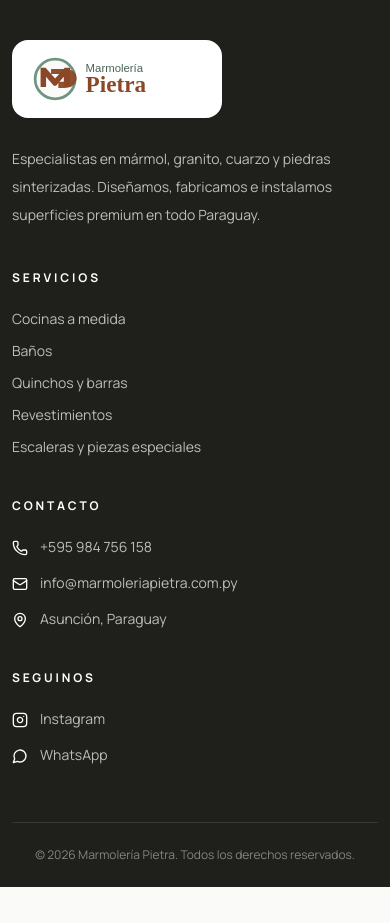
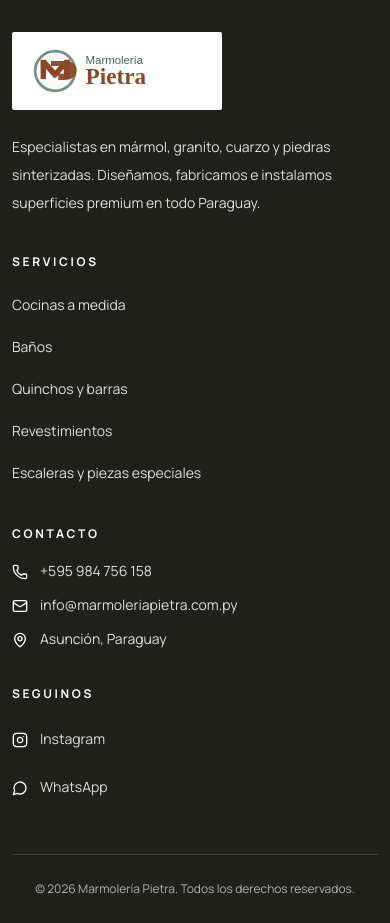
Before and after one commit to equantum-py/Marmoler-a-Pietra, a Next.js app: page / in a window 390 px wide. Shown: the part 3860-4783 px from the top of the page. Before the commit the page ends 4747 px from the top, so only its background shows below. Built offline with nearby package versions, Linux system fonts and the light colour scheme; no server answers; the database is empty.

Commit message:
fix: improve footer mobile links and accessibility

```diff
--- a/sections/footer.tsx
+++ b/sections/footer.tsx
@@ -3,11 +3,11 @@ import { Instagram, Mail, MapPin, MessageCircle, Phone } from 'lucide-react';
 import { getPublicSiteSettings } from '@/lib/site/public-settings';
 
 const serviceLinks = [
-  { label: 'Cocinas a medida', href: '/#categorias' },
-  { label: 'Baños', href: '/#categorias' },
-  { label: 'Quinchos y barras', href: '/#categorias' },
-  { label: 'Revestimientos', href: '/#categorias' },
-  { label: 'Escaleras y piezas especiales', href: '/#categorias' },
+  { label: 'Cocinas a medida', href: '/#ambientes' },
+  { label: 'Baños', href: '/#ambientes' },
+  { label: 'Quinchos y barras', href: '/#ambientes' },
+  { label: 'Revestimientos', href: '/#ambientes' },
+  { label: 'Escaleras y piezas especiales', href: '/#ambientes' },
 ];
 
 export async function Footer() {
@@ -23,15 +23,17 @@ export async function Footer() {
     settings.footer_text ||
     'Especialistas en mármol, granito, cuarzo y piedras sinterizadas. Diseñamos, fabricamos e instalamos superficies premium en todo Paraguay.';
   const whatsappNumber = settings.whatsapp_number || phone.replace(/\D/g, '');
+  const focusClass =
+    'rounded-sm focus-visible:outline focus-visible:outline-2 focus-visible:outline-offset-4 focus-visible:outline-white';
 
   return (
     <footer id="contacto" className="bg-[#1F1F1C] text-white">
-      <div className="luxe-container grid gap-10 py-14 md:grid-cols-[1.25fr_.9fr_.9fr_.7fr]">
+      <div className="luxe-container grid gap-9 py-12 md:grid-cols-[1.25fr_.9fr_.9fr_.7fr] md:gap-10 md:py-14">
         <div>
           <Link
             href="/#inicio"
             aria-label={companyName}
-            className="inline-flex max-w-[210px] items-center rounded-2xl bg-white px-4 py-3 shadow-sm"
+            className={`inline-flex max-w-[210px] items-center rounded-2xl bg-white px-4 py-3 shadow-sm ${focusClass}`}
           >
             {/* eslint-disable-next-line @next/next/no-img-element */}
             <img
@@ -41,20 +43,23 @@ export async function Footer() {
             />
           </Link>
 
-          <p className="mt-7 max-w-sm text-sm leading-7 text-white/70">
+          <p className="mt-6 max-w-sm text-sm leading-7 text-white/85 md:mt-7">
             {footerText}
           </p>
         </div>
 
         <div>
-          <h3 className="text-xs font-bold uppercase tracking-[0.24em] text-white">
+          <h3 className="text-xs font-bold uppercase tracking-[0.22em] text-white">
             Servicios
           </h3>
 
-          <ul className="mt-6 space-y-3 text-sm text-white/70">
+          <ul className="mt-5 space-y-2.5 text-sm text-white/85 md:mt-6 md:space-y-3">
             {serviceLinks.map((link) => (
               <li key={link.label}>
-                <Link href={link.href} className="transition hover:text-white">
+                <Link
+                  href={link.href}
+                  className={`inline-flex min-h-8 items-center transition hover:text-white ${focusClass}`}
+                >
                   {link.label}
                 </Link>
               </li>
@@ -63,42 +68,42 @@ export async function Footer() {
         </div>
 
         <div>
-          <h3 className="text-xs font-bold uppercase tracking-[0.24em] text-white">
+          <h3 className="text-xs font-bold uppercase tracking-[0.22em] text-white">
             Contacto
           </h3>
 
-          <ul className="mt-6 space-y-4 text-sm text-white/70">
+          <ul className="mt-5 space-y-3.5 text-sm text-white/85 md:mt-6 md:space-y-4">
             <li className="flex items-center gap-3">
-              <Phone className="h-4 w-4 text-white" />
+              <Phone className="h-4 w-4 shrink-0 text-white" aria-hidden="true" />
               <span>{phone}</span>
             </li>
 
-            <li className="flex items-center gap-3">
-              <Mail className="h-4 w-4 text-white" />
-              <span>{email}</span>
+            <li className="flex items-start gap-3">
+              <Mail className="mt-0.5 h-4 w-4 shrink-0 text-white" aria-hidden="true" />
+              <span className="break-all">{email}</span>
             </li>
 
             <li className="flex items-center gap-3">
-              <MapPin className="h-4 w-4 text-white" />
+              <MapPin className="h-4 w-4 shrink-0 text-white" aria-hidden="true" />
               <span>{address}</span>
             </li>
           </ul>
         </div>
 
         <div>
-          <h3 className="text-xs font-bold uppercase tracking-[0.24em] text-white">
+          <h3 className="text-xs font-bold uppercase tracking-[0.22em] text-white">
             Seguinos
           </h3>
 
-          <ul className="mt-6 space-y-4 text-sm text-white/70">
+          <ul className="mt-5 space-y-3 text-sm text-white/85 md:mt-6 md:space-y-4">
             <li>
               <a
                 href={instagram}
                 target="_blank"
                 rel="noreferrer"
-                className="flex items-center gap-3 transition hover:text-white"
+                className={`inline-flex min-h-9 items-center gap-3 transition hover:text-white ${focusClass}`}
               >
-                <Instagram className="h-4 w-4 text-white" />
+                <Instagram className="h-4 w-4 text-white" aria-hidden="true" />
                 Instagram
               </a>
             </li>
@@ -108,9 +113,9 @@ export async function Footer() {
                 href={`https://wa.me/${whatsappNumber}`}
                 target="_blank"
                 rel="noreferrer"
-                className="flex items-center gap-3 transition hover:text-white"
+                className={`inline-flex min-h-9 items-center gap-3 transition hover:text-white ${focusClass}`}
               >
-                <MessageCircle className="h-4 w-4 text-white" />
+                <MessageCircle className="h-4 w-4 text-white" aria-hidden="true" />
                 WhatsApp
               </a>
             </li>
@@ -118,7 +123,7 @@ export async function Footer() {
         </div>
       </div>
 
-      <div className="luxe-container border-t border-white/10 py-6 text-center text-xs text-white/45">
+      <div className="luxe-container border-t border-white/15 py-6 text-center text-xs leading-5 text-white/65">
         © 2026 {companyName}. Todos los derechos reservados.
       </div>
     </footer>
```
